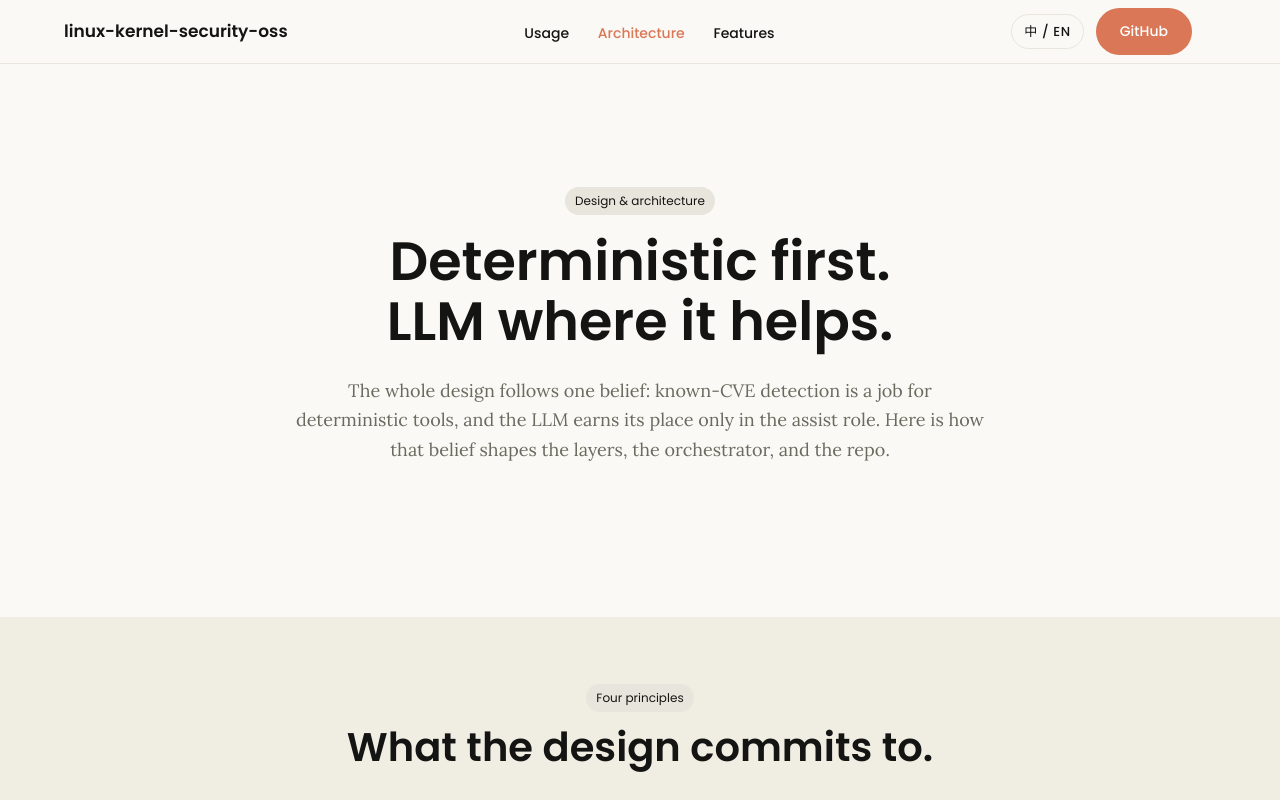
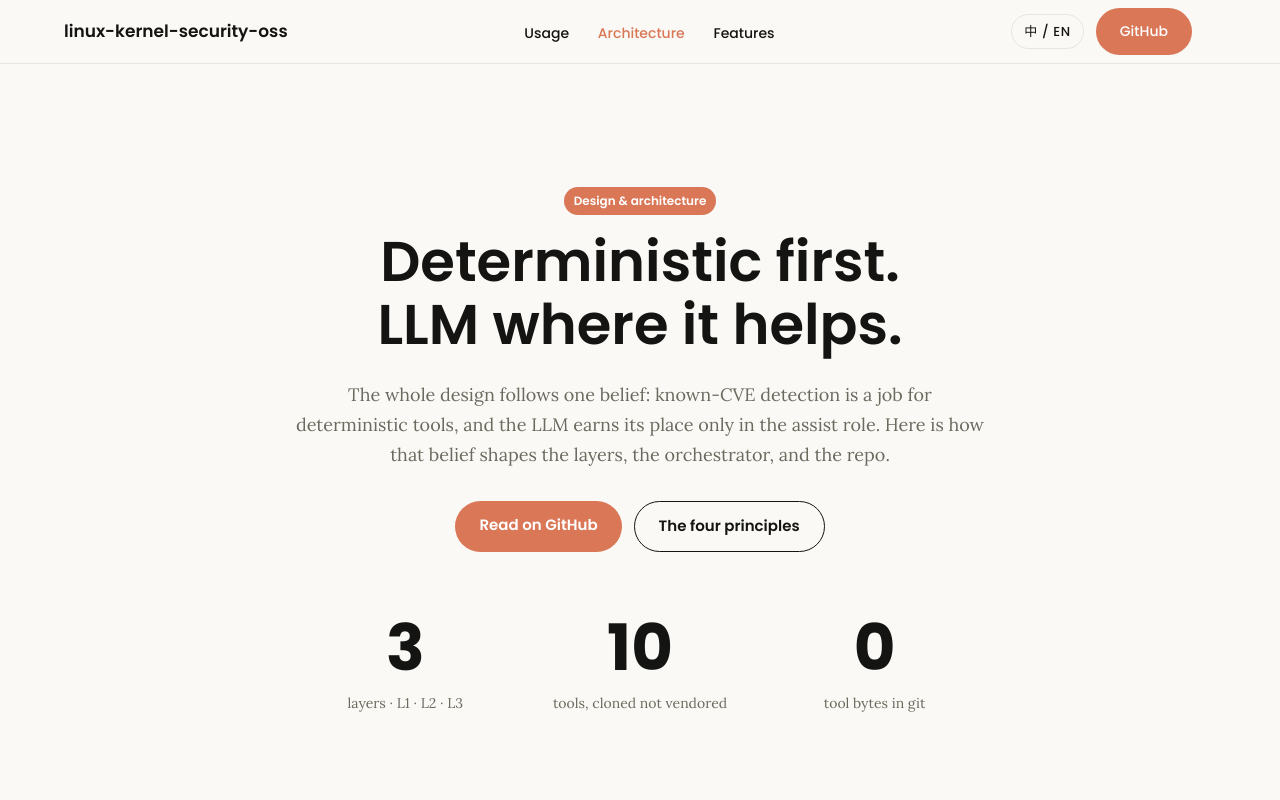
Before and after one commit to TbusOS/linux-kernel-security-oss, a plain HTML site: page docs/architecture.html in a window 1280 px wide. Shown: the top 800 px of the page. Drawn offline with Linux system fonts and the light colour scheme.

Commit message:
docs: 按 taste critic 反馈打磨 usage / architecture
- 两页:hero badge 加橙品牌色、h1 提到 56px、补 stat-trio 证据条
- usage:补一条 Lora pull-quote(skipped ≠ clean)编辑节奏
- architecture:hero 补 CTA 按钮对;flowchart skipped 节点金色→暖灰(修 off-palette/ember 串味),neutral 语义更准
- critic 复核前:index 87 / usage 78 / architecture 82(均 PASS>75),本次修掉全部高价值 warn

```diff
--- a/docs/architecture.html
+++ b/docs/architecture.html
@@ -58,8 +58,8 @@
 <!-- Hero -->
 <section class="anth-hero">
   <div class="anth-container anth-container--wide" style="text-align:center;">
-    <span class="anth-badge"><span class="lang-en">Design &amp; architecture</span><span class="lang-zh">设计与架构</span></span>
-    <h1 style="margin-top:var(--space-4); font-size:54px; line-height:1.12; max-width:840px; margin-left:auto; margin-right:auto;">
+    <span class="anth-badge" style="background:var(--anth-orange); color:#ffffff; font-weight:600;"><span class="lang-en">Design &amp; architecture</span><span class="lang-zh">设计与架构</span></span>
+    <h1 style="margin-top:var(--space-4); font-size:56px; line-height:1.12; max-width:840px; margin-left:auto; margin-right:auto;">
       <span class="lang-en">Deterministic first.<br>LLM where it helps.</span>
       <span class="lang-zh">确定性优先，<br>LLM 只在帮得上的地方。</span>
     </h1>
@@ -67,11 +67,20 @@
       <span class="lang-en">The whole design follows one belief: known-CVE detection is a job for deterministic tools, and the LLM earns its place only in the assist role. Here is how that belief shapes the layers, the orchestrator, and the repo.</span>
       <span class="lang-zh">整个设计遵循一个判断：已知 CVE 检测是确定性工具的活，LLM 只在辅助角色里才配上场。下面是这个判断怎么塑造了分层、编排器和仓库结构。</span>
     </p>
+    <div style="display:flex; gap:var(--space-3); justify-content:center; flex-wrap:wrap;">
+      <a class="anth-button" href="https://github.com/TbusOS/linux-kernel-security-oss" target="_blank" rel="noopener"><span class="lang-en">Read on GitHub</span><span class="lang-zh">去 GitHub 看源码</span></a>
+      <a class="anth-button anth-button--ghost" href="#principles"><span class="lang-en">The four principles</span><span class="lang-zh">看四条原则</span></a>
+    </div>
+    <div style="display:grid; grid-template-columns:repeat(3,1fr); gap:var(--space-5); max-width:680px; margin:var(--space-8) auto 0;">
+      <div class="anth-stat"><div class="anth-stat-number">3</div><div class="anth-stat-label"><span class="lang-en">layers · L1 · L2 · L3</span><span class="lang-zh">检测层 · L1 · L2 · L3</span></div></div>
+      <div class="anth-stat"><div class="anth-stat-number">10</div><div class="anth-stat-label"><span class="lang-en">tools, cloned not vendored</span><span class="lang-zh">工具 · 克隆不入库</span></div></div>
+      <div class="anth-stat"><div class="anth-stat-number">0</div><div class="anth-stat-label"><span class="lang-en">tool bytes in git</span><span class="lang-zh">工具字节进 git</span></div></div>
+    </div>
   </div>
 </section>
 
 <!-- Principles -->
-<section class="anth-section anth-section--subtle">
+<section class="anth-section anth-section--subtle" id="principles">
   <div class="anth-container">
     <div style="max-width:680px; margin:0 auto var(--space-7); text-align:center;">
       <span class="anth-badge"><span class="lang-en">Four principles</span><span class="lang-zh">四条原则</span></span>
@@ -134,7 +143,7 @@
 
         <!-- skip path (no) -->
         <g filter="url(#nd3)"><rect x="560" y="40" width="196" height="56" rx="9" fill="#ffffff" stroke="#d8d4c8"/></g>
-        <circle cx="576" cy="61" r="3.5" fill="#c9913f"/><text x="586" y="65" font-family="Poppins,sans-serif" font-size="13" font-weight="600" fill="#141413">skipped</text>
+        <circle cx="576" cy="61" r="3.5" fill="#a8a496"/><text x="586" y="65" font-family="Poppins,sans-serif" font-size="13" font-weight="600" fill="#141413">skipped</text>
         <text x="576" y="82" font-family="Lora,serif" font-size="10.5" fill="#6b6a5f">reason recorded, no crash</text>
 
         <!-- run path (yes) -->
@@ -150,7 +159,7 @@
         <!-- arrows -->
         <path d="M182,126 H326" fill="none" stroke="#c2613f" stroke-width="1.8" marker-end="url(#arrA)"/>
         <path d="M392,84 V68 Q392,60 400,60 H556" fill="none" stroke="#a8a496" stroke-width="1.3" stroke-dasharray="4 3" marker-end="url(#arrG)"/>
-        <text x="470" y="54" font-family="Poppins,sans-serif" font-size="11" font-weight="600" fill="#8a5a2a">no</text>
+        <text x="470" y="54" font-family="Poppins,sans-serif" font-size="11" font-weight="600" fill="#6b6a5f">no</text>
         <path d="M392,168 V184 Q392,192 400,192 H556" fill="none" stroke="#c2613f" stroke-width="1.8" marker-end="url(#arrA)"/>
         <text x="470" y="210" font-family="Poppins,sans-serif" font-size="11" font-weight="600" fill="#c2613f">yes</text>
         <path d="M756,68 H800 Q808,68 808,76 V119 H836" fill="none" stroke="#a8a496" stroke-width="1.3" stroke-dasharray="4 3" marker-end="url(#arrG)"/>
```
Also changed, not shown: docs/usage.html (+12 -2 lines).
